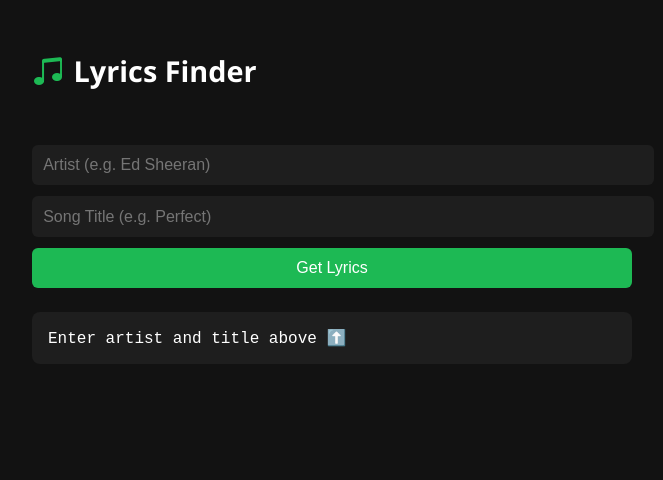
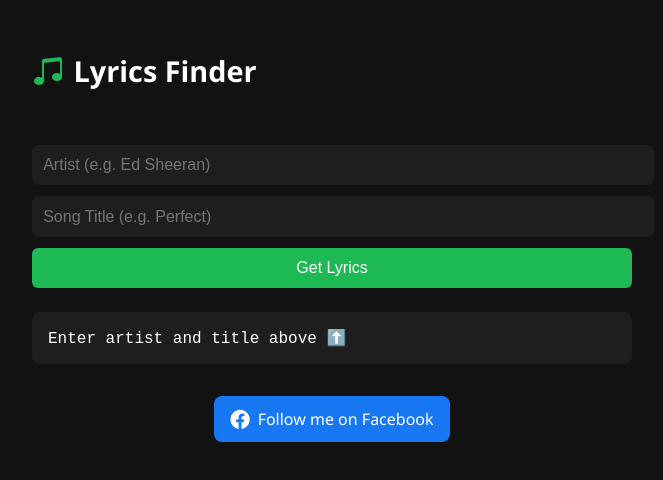
Before and after one commit to johnalpay/lyrics-, a website: page public/index.html in a window 1280 px wide. Shown: the whole page, without its empty margins (308-971 px from the left). Drawn offline with nearby package versions, Linux system fonts and the light colour scheme.

Commit message:
Update index.html

```diff
--- a/public/index.html
+++ b/public/index.html
@@ -66,6 +66,32 @@
       font-size: 1rem;
     }
 
+    .follow {
+      margin-top: 2rem;
+      text-align: center;
+    }
+
+    .follow a {
+      display: inline-flex;
+      align-items: center;
+      text-decoration: none;
+      color: white;
+      padding: 0.6rem 1rem;
+      border-radius: 8px;
+      background-color: #1877f2;
+      transition: background 0.3s ease;
+      font-weight: 500;
+    }
+
+    .follow a:hover {
+      background-color: #0e63d1;
+    }
+
+    .follow i {
+      margin-right: 0.5rem;
+      font-size: 1.2rem;
+    }
+
     @media (max-width: 600px) {
       body {
         padding: 1rem;
@@ -86,6 +112,12 @@
   </form>
 
   <pre id="result">Enter artist and title above ⬆️</pre>
+
+  <div class="follow">
+    <a href="https://www.facebook.com/profile.php?id=61576992292379" target="_blank">
+      <i class="bi bi-facebook"></i> Follow me on Facebook
+    </a>
+  </div>
 
   <script>
     async function findLyrics(event) {
```
